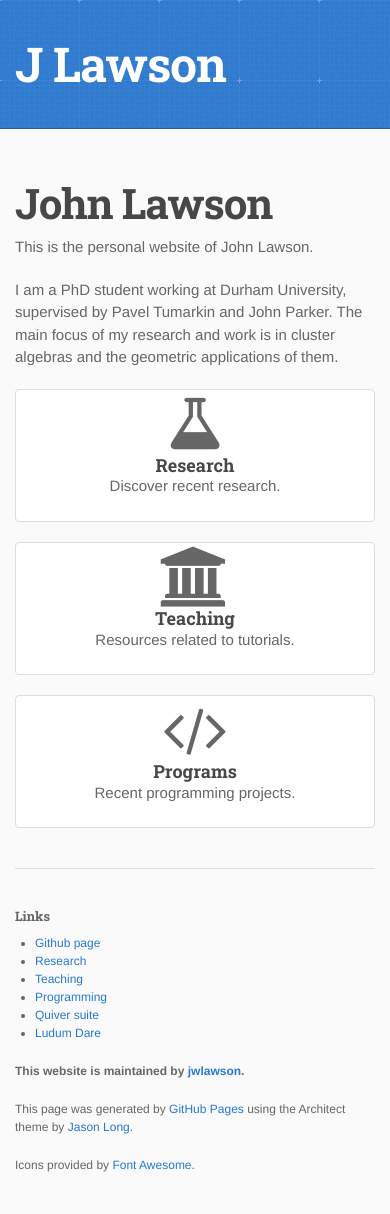
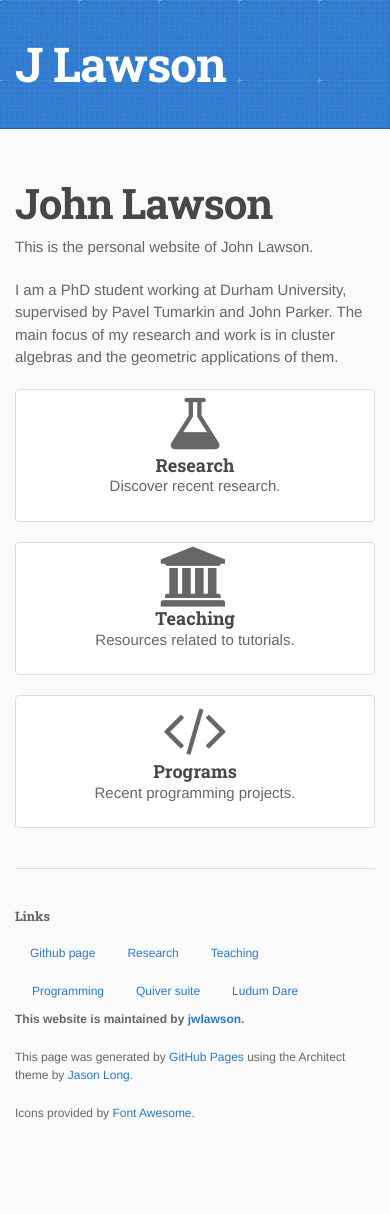
Before and after one commit to jwlawson/jwlawson.github.io, a Jekyll site: the page built from index.md, in a window 390 px wide. Built offline with Jekyll 4.4.1, drawn with Linux system fonts in a browser that asks for light colours; nearby versions of some CDN libraries; after the commit the page ends 1162 px from its top, so only the background shows below that.

Commit message:
Preparing for https switch.
Also adds browser colouring (if done right)

```diff
--- a/_config.yml
+++ b/_config.yml
@@ -1 +1,2 @@
 name: J Lawson
+url: https://www.jwlawson.co.uk
--- a/_includes/head.html
+++ b/_includes/head.html
@@ -1,8 +1,13 @@
 <head>
   <title>{{ page.title }}</title>
   <meta charset='utf-8'>
+  <link rel="canonical" href="{{ site.url }}{{ page.url }}">
   <meta http-equiv="X-UA-Compatible" content="chrome=1">
   <meta name="viewport" content="width=device-width, initial-scale=1">
+  <meta name="theme-color" content="#3280d2">
+  <meta name="msapplication-navbutton-color" content="#3280d2">
+  <meta name="apple-mobile-web-app-capable" content="yes">
+  <meta name="apple-mobile-web-app-status-bar-style" content="black-translucent">
   <link rel="stylesheet" href="https://maxcdn.bootstrapcdn.com/bootstrap/3.3.6/css/bootstrap.min.css" integrity="sha384-1q8mTJOASx8j1Au+a5WDVnPi2lkFfwwEAa8hDDdjZlpLegxhjVME1fgjWPGmkzs7" crossorigin="anonymous">
   <link rel="stylesheet" type="text/css" href="https://fonts.googleapis.com/css?family=Roboto+Slab:700">
   <link rel="stylesheet" href="https://maxcdn.bootstrapcdn.com/font-awesome/4.2.0/css/font-awesome.min.css">
--- a/_includes/links.html
+++ b/_includes/links.html
@@ -1,5 +1,5 @@
 <h2>Links</h2>
-<ul class="links">
+<ul class="nav nav-pills links">
   <li><a href="https://github.com/jwlawson">Github page</a></li>
   <li><a href="{{ base }}/research/">Research</a></li>
   <li><a href="{{ base }}/teaching/">Teaching</a></li>
--- a/_includes/smallprint.html
+++ b/_includes/smallprint.html
@@ -1,6 +1,4 @@
 <p class="repo-owner">This website is maintained by <a href="https://github.com/jwlawson">jwlawson</a>.</p>
-
 <p>This page was generated by <a href="//pages.github.com">GitHub Pages
 </a> using the Architect theme by <a href="//github.com/jasonlong">Jason Long</a>.</p>
-
 <p>Icons provided by <a href="//http://fontawesome.io">Font Awesome</a>.</p>
--- a/css/style.css
+++ b/css/style.css
@@ -286,16 +286,9 @@
 #main-content div.triple-col a:hover h6 {
   color: #2268b2;
 }
-.clearfix:after {
-  clear: both;
-  content: '.';
-  display: block;
-  visibility: hidden;
-  height: 0;
+aside#sidebar li {
+  width: 100%;
 }
-.clearfix {display: inline-block;}
-* html .clearfix {height: 1%;}
-.clearfix {display: block;}
 @media only screen and (min-width: 1200px) {
 #main-content h1:before {
   content: "/";
@@ -402,6 +395,9 @@
   aside#sidebar a.button {
     display: none;
   }
+  aside#sidebar li {
+    width: auto;
+  }
   #main-content h1:before,
   #main-content h2:before,
   #main-content h3:before,
```
Also changed, not shown: _includes/base.html (+1 -6 lines).
